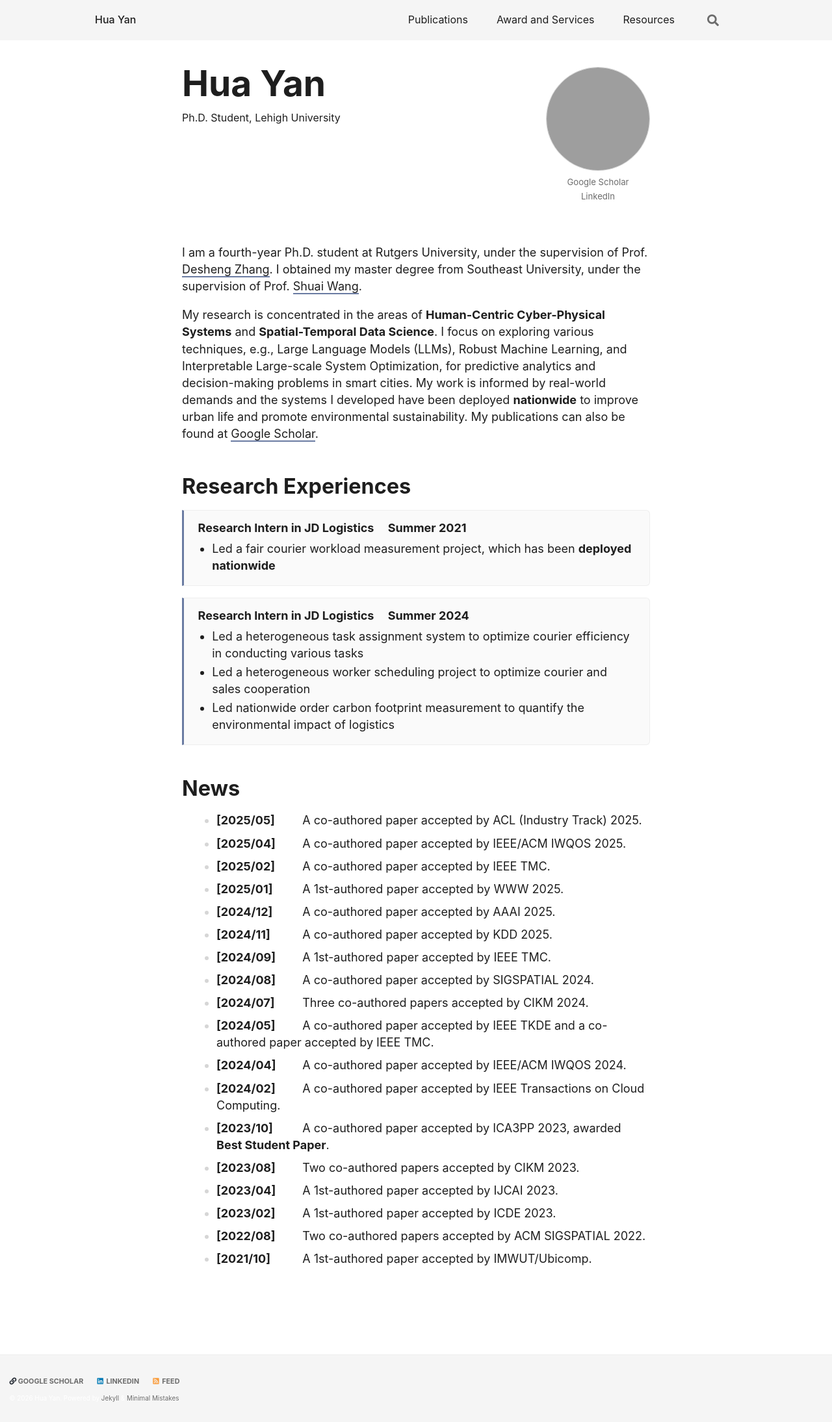
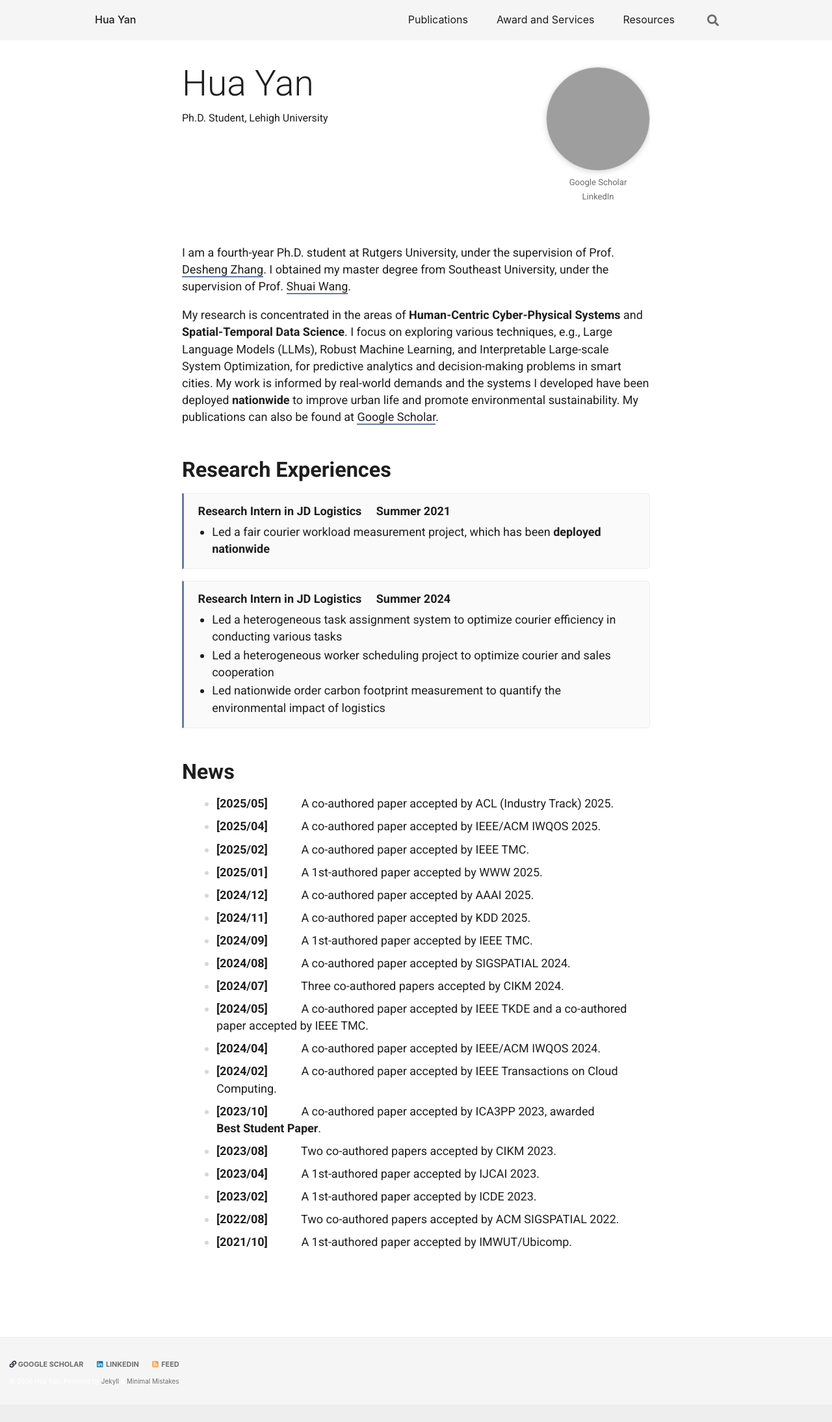
Before and after one commit to huy222-lu/website, a Jekyll site: the page built from index.md, in a window 1280 px wide. Shown: the whole page at 65% size. Built offline with Jekyll 4.4.1, drawn with Linux system fonts in a browser that asks for light colours; cached includes are drawn as plain includes; a script that is not in the unit is left out; comment, search, counter and statistics services are not loaded; after the commit the page ends 2162 px from its top, so only the background shows below that; grey boxes are pictures that could not be loaded.

Commit message:
improve style

```diff
--- a/_includes/head/custom.html
+++ b/_includes/head/custom.html
@@ -3,5 +3,8 @@
 <!-- insert favicons. use https://realfavicongenerator.net/ -->
 <link rel="icon" type="image/x-icon" href="/assets/images/32905629.ico">
 
+<!-- Roboto font (same as baoshenguo.com) -->
+<link rel="stylesheet" href="https://fonts.googleapis.com/css?family=Roboto:300,400,500,700|Roboto+Slab:100,300,400,500,700&display=swap">
+
 
 <!-- end custom head snippets -->
--- a/assets/css/main.scss
+++ b/assets/css/main.scss
@@ -33,7 +33,7 @@
    ============================================================ */
 
 body {
-  font-family: -apple-system, BlinkMacSystemFont, "Segoe UI", Roboto, "Helvetica Neue", Arial, sans-serif;
+  font-family: "Roboto", sans-serif;
   font-size: var(--textsize);
   background-color: #ffffff;
   color: var(--primary);
@@ -41,7 +41,7 @@ body {
 }
 
 h1, h2, h3, h4, h5, h6 {
-  font-family: -apple-system, BlinkMacSystemFont, "Segoe UI", Roboto, "Helvetica Neue", Arial, sans-serif;
+  font-family: "Roboto", sans-serif;
   font-weight: 700;
   color: var(--primary);
 }
@@ -138,6 +138,7 @@ html { scroll-behavior: smooth; }
   object-fit: cover;
   border-radius: 50%;
   border: 1px solid var(--tertiary);
+  box-shadow: 0 2px 8px rgba(0,0,0,0.15);
   display: block;
   margin-bottom: 0.5em;
 }
@@ -157,7 +158,7 @@ html { scroll-behavior: smooth; }
 }
 
 .academic-name {
-  font-weight: 700;
+  font-weight: 300;
   font-size: 2.5rem;
   color: var(--primary);
   margin: 0 0 0.2em;
```
